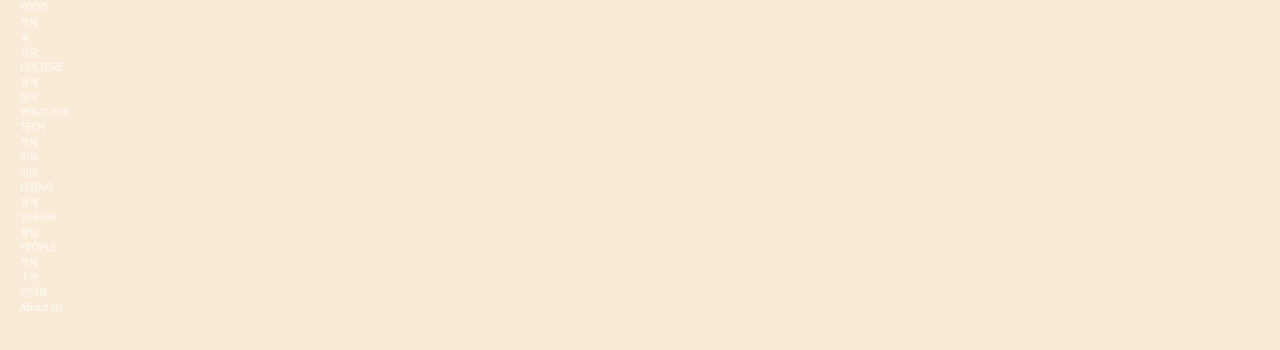
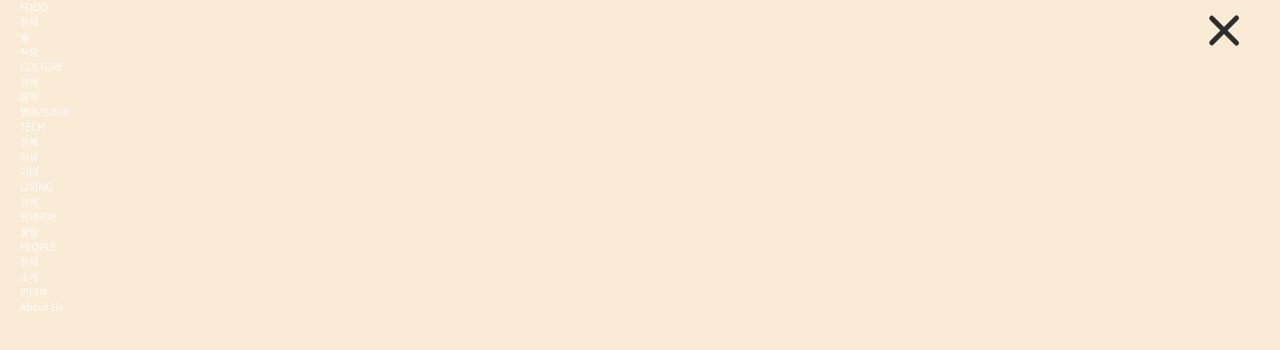
Before and after one commit to Taemin1234/taest-mag, a Next.js app in the folder frontend/: page / in a window 1280 px wide. Both pictures are taken after a click on the button "메뉴". Shown: the top 350 px of the page. Built offline with nearby package versions, Linux system fonts and the light colour scheme.

Commit message:
gnb 동작작

```diff
--- a/frontend/src/app/(main)/layout.tsx
+++ b/frontend/src/app/(main)/layout.tsx
@@ -9,7 +9,7 @@ export default function MainLayout({
   return (
     <>
       <Header />
-      <main>{children}</main>
+      {children}
       <Footer />
     </>
   );
--- a/frontend/src/app/(main)/page.tsx
+++ b/frontend/src/app/(main)/page.tsx
@@ -3,13 +3,13 @@ import PostList from '../../components/PostList'
 
 export default function Home() {
   return (
-    <>
+    <main className={styles.main}>
       <div>
         메인 페이지
       </div>
       <div className={styles.postlist_wrap}>
-        <PostList/>
+        <PostList />
       </div>
-    </>
+    </main>
   );
 }
--- a/frontend/src/components/common/Gnb.tsx
+++ b/frontend/src/components/common/Gnb.tsx
@@ -10,8 +10,7 @@ export default function GNB({ isOpen }: { isOpen: boolean }) {
     <nav className={styles.gnb_wrap}>
       <ul className="flex flex-col items-start p-4">
         <li>
-            <Link href="/category/food">
-              <p>FOOD</p>
+          <Link href="/category/food">FOOD</Link>
           <ul>
             <li>
               <Link href="/category/food">전체</Link>
@@ -23,11 +22,10 @@ export default function GNB({ isOpen }: { isOpen: boolean }) {
               <Link href="/category/food/restaurant">식당</Link>
             </li>
           </ul>
-            </Link>
+
         </li>
         <li>
-            <Link href="/category/culture">
-              <p>CULTURE</p>
+          <Link href="/category/culture">CULTURE</Link>
           <ul>
             <li>
               <Link href="/category/culture">전체</Link>
@@ -39,11 +37,10 @@ export default function GNB({ isOpen }: { isOpen: boolean }) {
               <Link href="/category/culture/movie">영화/드라마</Link>
             </li>
           </ul>
-            </Link>
+
         </li>
         <li>
-            <Link href="/category/tech">
-              <p>TECH</p>
+          <Link href="/category/tech">TECH</Link>
           <ul>
             <li>
               <Link href="/category/tech">전체</Link>
@@ -55,11 +52,10 @@ export default function GNB({ isOpen }: { isOpen: boolean }) {
               <Link href="/category/tech/tech-etc">기타</Link>
             </li>
           </ul>
-            </Link>
+
         </li>
         <li>
-            <Link href="/category/living">
-              <p>LIVING</p>
+          <Link href="/category/living">LIVING</Link>
           <ul>
             <li>
               <Link href="/category/living">전체</Link>
@@ -71,11 +67,10 @@ export default function GNB({ isOpen }: { isOpen: boolean }) {
               <Link href="/category/living/honey-tip">꿀팁</Link>
             </li>
           </ul>
-            </Link>
+
         </li>
         <li>
-            <Link href="/category/people">
-              <p>PEOPLE</p>
+          <Link href="/category/people">PEOPLE</Link>
           <ul>
             <li>
               <Link href="/category/people">전체</Link>
@@ -87,7 +82,6 @@ export default function GNB({ isOpen }: { isOpen: boolean }) {
               <Link href="/category/people/interview">인터뷰</Link>
             </li>
           </ul>
-            </Link>
         </li>
         <li>
           <Link href="/category/aboutus">
--- a/frontend/src/components/common/Header.tsx
+++ b/frontend/src/components/common/Header.tsx
@@ -30,20 +30,36 @@ export default function Header() {
     return () => window.removeEventListener('scroll', handleScroll);
   }, []);
 
+  // GNB 열릴 때 스크롤 제어
+  useEffect(() => {
+    if (isOpen) {
+      document.body.style.overflow = 'hidden';
+    } else {
+      document.body.style.overflow = '';
+    }
+    // unmount 시에도 원상 복구
+    return () => {
+      document.body.style.overflow = '';
+    };
+  }, [isOpen]);
+
   const toggleGNB = () => {
     setIsOpen((prev) => !prev);
   };
 
   return (
     <header className={`${styles.header_wrap} ${show ? styles.show : styles.hide}`}>
-      <h1 className="">
+      <h1>
         <Link href="/">ta(e)st 매거진</Link>
-        </h1>
+      </h1>
       <button
         onClick={toggleGNB}
-        className={styles.button}
+        className={`${styles.button} ${isOpen ? styles.close : styles.open}`}
       >
         메뉴
+        <span></span>
+        <span></span>
+        <span></span>
       </button>
       <GNB isOpen={isOpen} />
     </header>
```
Lines whose indentation alone changed are shown as unchanged.
